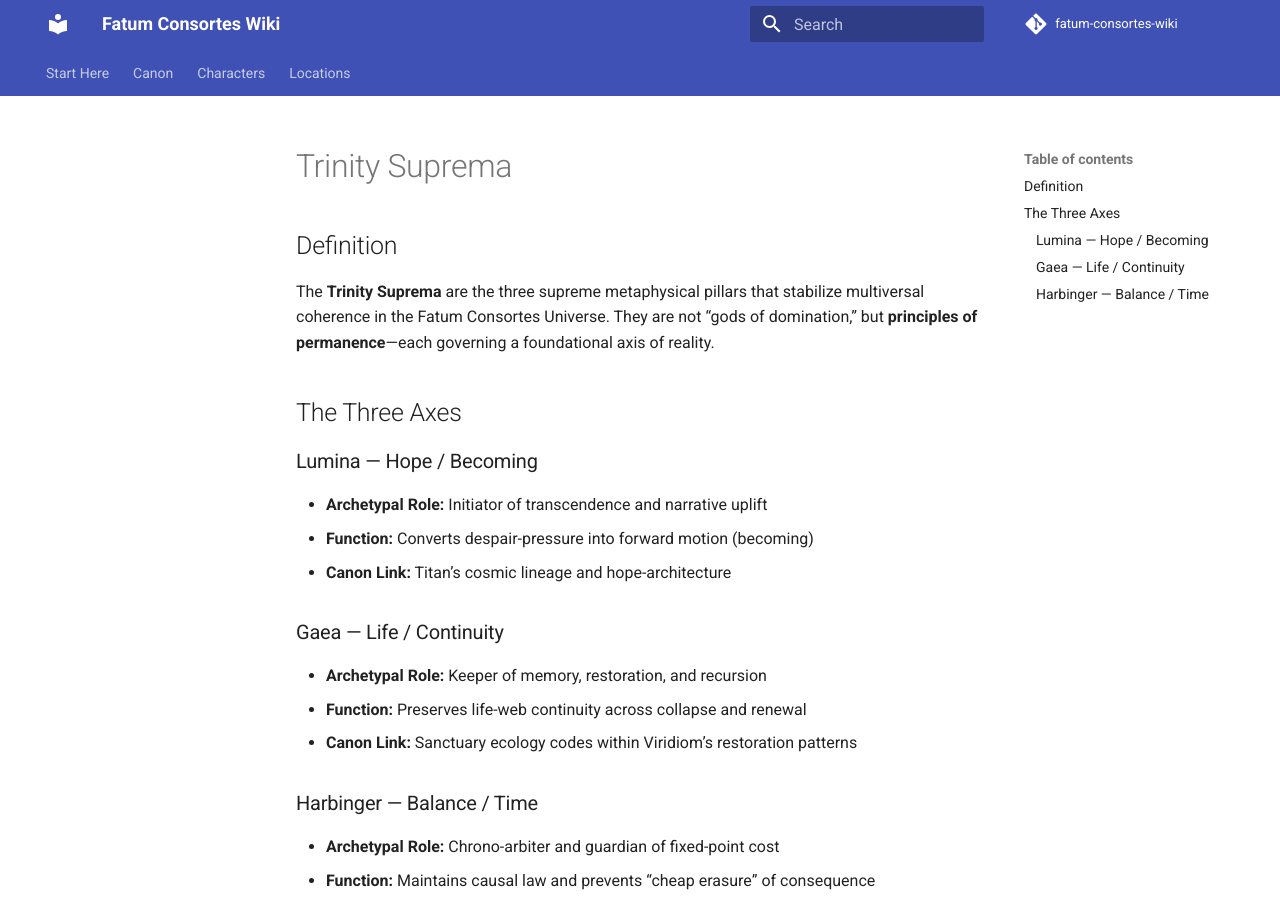
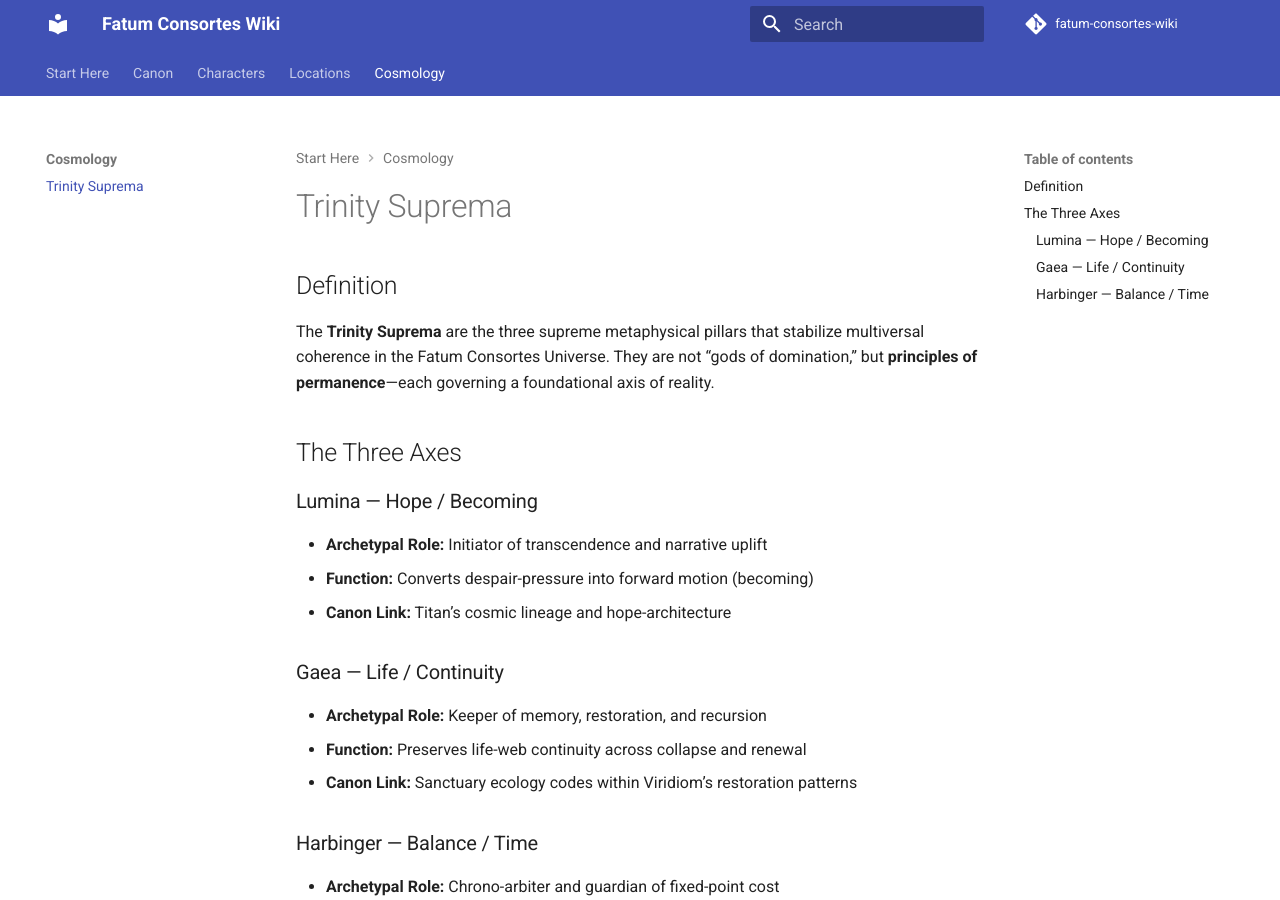
Before and after one commit to BatComptroller/fatum-consortes-wiki, an MkDocs documentation site: the page built from docs/cosmology/trinity-suprema.md, in a window 1280 px wide and 900 px high. Built offline with MkDocs 1.6.1 and Material for MkDocs 9.7.7, drawn with Linux system fonts in a browser that asks for light colours; comment, search, counter and statistics services are not loaded.

Commit message:
Update mkdocs.yml

```diff
--- a/mkdocs.yml
+++ b/mkdocs.yml
@@ -37,3 +37,5 @@ nav:
       - Titan — Comprehensive Codex: characters/titan-comprehensive.md
   - Locations:
       - Viridiom: locations/viridiom.md
+  - Cosmology:
+      - Trinity Suprema: cosmology/trinity-suprema.md
```
